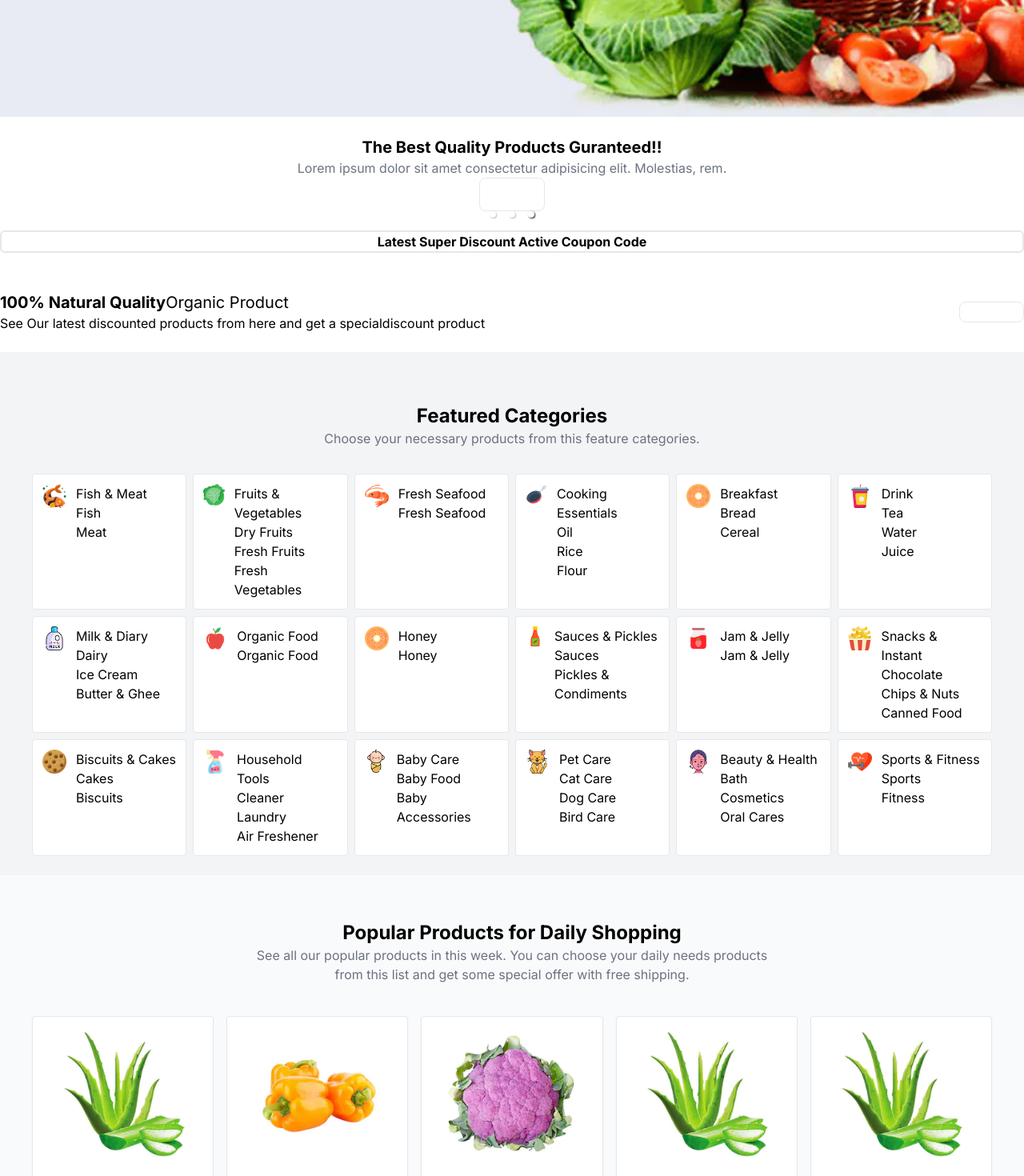
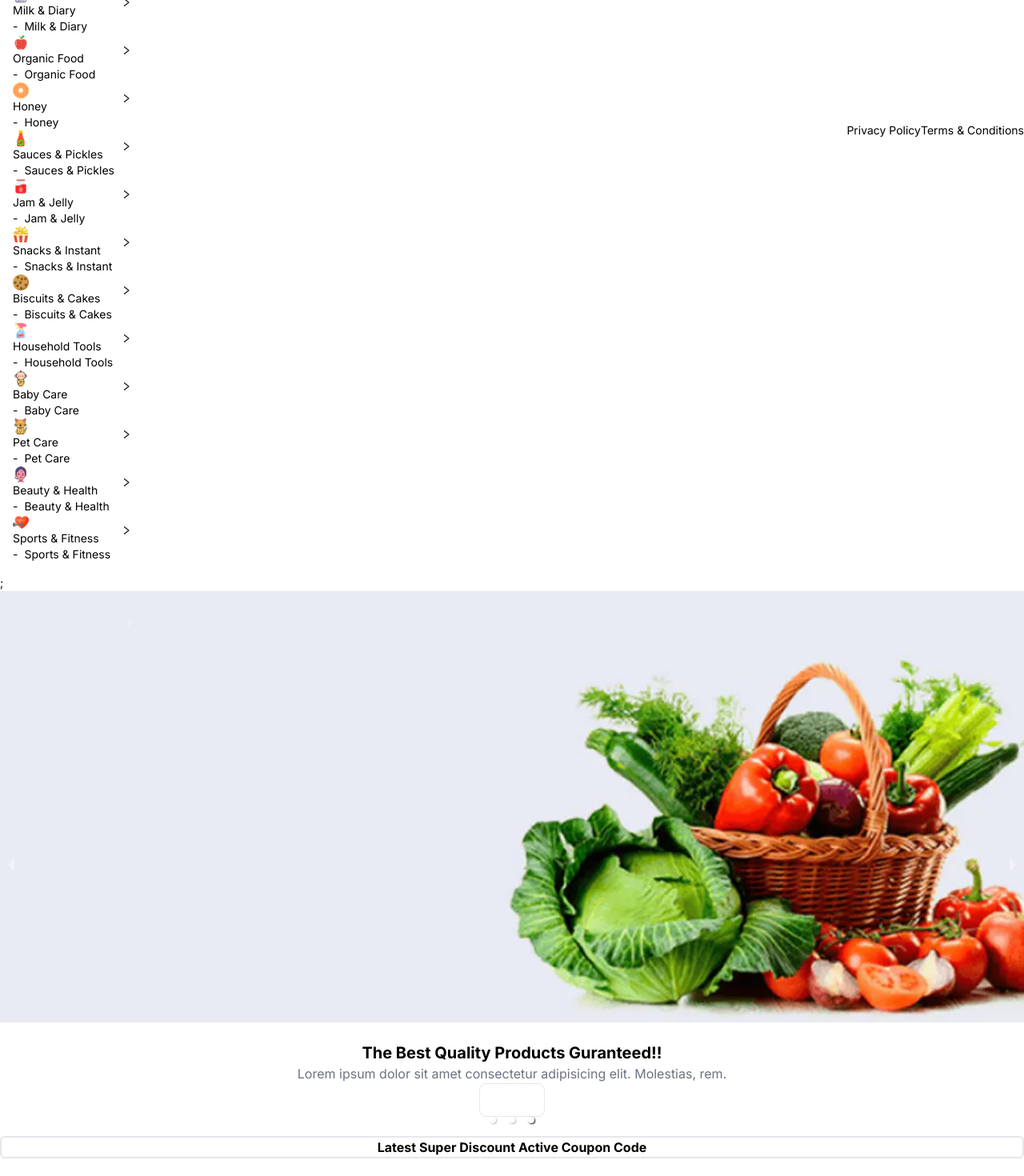
Before and after one commit to arafatyamin/kacha-bazar, a Next.js app: page / in a window 1280 px wide. Shown: the part 520-1990 px from the top of the page at 80% size. Built offline with nearby package versions, Linux system fonts and the light colour scheme.

Commit message:
index file design change

```diff
--- a/Components/CommonComponents/Header.js
+++ b/Components/CommonComponents/Header.js
@@ -6,6 +6,8 @@ import { BsBell } from 'react-icons/bs';
 import { FiShoppingCart } from 'react-icons/fi';
 import { MdOutlinePersonOutline } from 'react-icons/md';
 import SearchBar from './SearchBar';
+import { categoryItems } from '@/data/data';
+import { Fragment } from 'react';
 
 const Header = () => {
   const categories = [
@@ -46,7 +48,7 @@ const Header = () => {
     <header>
       {/*   */}
       {/* ======================top Header Part Start====================== */}
-      <div className="hidden lg:inline text-xs  font-secondary bg-white">
+      <div className="hidden lg:inline text-xs  font-secondary bg-white ">
         {/* Left  */}
         <div className="max-w-screen-2xl h-8 mx-auto sm:px-10 flex justify-between items-center">
           <div className="flex items-center gap-2">
@@ -94,7 +96,7 @@ const Header = () => {
       {/* ======================Main header Part End====================== */}
 
       {/* ======================Sub header Part Start====================== */}
-      <nav className="bg-white text-sm font-primary">
+      <nav className="bg-white text-sm font-primary relative">
         <div className="h-12 flex justify-between items-center max-w-screen-2xl px-10">
           {/* Left  */}
           <ul className="flex gap-8">
@@ -102,9 +104,9 @@ const Header = () => {
               <div>
                 Categories
                 {/* //TODO: Need to implement dropdown */}
-                {/* <div className="bg-red-100">
-                <DropDown itemList={categories} />;
-              </div>  */}
+                <div className="bg-red-100 absolute z-10 h-96 w-60 overflow-auto">
+                <DropDown itemList={categoryItems} />;
+              </div>
               </div>
             </div>
             <li>About Us</li>
@@ -125,29 +127,27 @@ const Header = () => {
   );
 }
 
-export default Header
+export default Header;
 
 
-const DropDown =  ({itemList, isChild})  => {
+const DropDown =  ({itemList})  => {
   return (
-    <div>
+    <div className="p-4 ">
       {itemList?.map((item) => (
-        <div className="flex flex-col gap-2">
-          {isChild ? (
-            <div className="flex gap-2 items-center">
-              <p>-</p>
-              <Link href={item.link}>
-                <p>{item.title}</p>
-              </Link>
+        <div className="gap-2">
+          <div className="flex gap-2 items-center justify-between">
+            <div>
+              <Image src={item?.imgUrl} height={20} width={20} />
+              <p>{item.title}</p>
             </div>
-          ) : (
-            <div className="flex gap-2 items-center">
-              <Image src={item?.icon} height={12} width={12} />
+            <AiOutlineRight className="items-end" />
+          </div>
+          <div className="flex gap-2 items-center">
+            <p>-</p>
+            <Link href="#">
               <p>{item.title}</p>
-              <AiOutlineRight className="items-end" />
-            </div>
-          )}
-          {item.child && <DropDown itemList={item.child} isChild={true}/>}
+            </Link>
+          </div>
         </div>
       ))}
     </div>
--- a/Components/CustomerComponents/Cards/ProductCard/ProductCard.js
+++ b/Components/CustomerComponents/Cards/ProductCard/ProductCard.js
@@ -24,11 +24,20 @@ const ProductCard = ({imgUrl, quantity, title, price=0, offer}) => {
       setHoverState(!hoverState)
     }
   return (
-    <div className="bg-white min-w-[200px] relative rounded border border-gray-100 shadow-sm pt-4"
-    onMouseEnter={hoverStateHandler}
-    onMouseLeave={hoverStateHandler}
+    <div
+      className="bg-white min-w-[200px] relative rounded border border-gray-100 shadow-sm pt-4"
+      onMouseEnter={hoverStateHandler}
+      onMouseLeave={hoverStateHandler}
     >
-      <Image src={imgUrl} width={200} height={200} className={`mx-auto ${hoverState && "scale-105  duration-300 object-cover"}`} />
+      <Image
+        src={imgUrl}
+        width={150}
+        height={150}
+        className={`mx-auto ${
+          hoverState &&
+          "scale-105  duration-150 transition transform ease-linear"
+        }`}
+      />
       {offer && (
         <p className="absolute top-4 right-4 bg-orange-400 text-white text-sm w-fit px-2 py-[2px] rounded ">
           {offer}% Off
@@ -49,7 +58,11 @@ const ProductCard = ({imgUrl, quantity, title, price=0, offer}) => {
             <p className="font-bold text-lg"> ${price}</p>
           )}
           {counter ? (
-            <Counter value={counter} increaseHandler={increaseHandler} decreaseHandler={decreaseHandler}/>
+            <Counter
+              value={counter}
+              increaseHandler={increaseHandler}
+              decreaseHandler={decreaseHandler}
+            />
           ) : (
             <Button
               onClick={increaseHandler}
```
